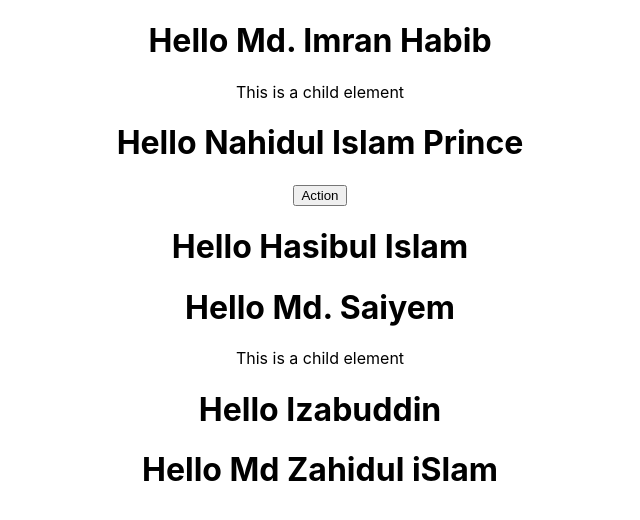
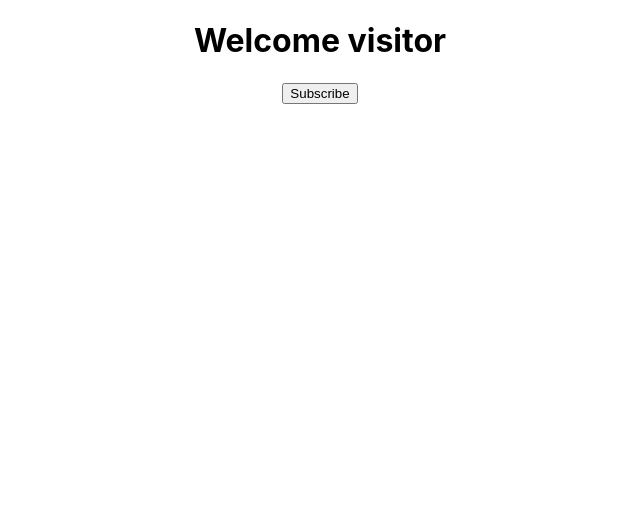
Before and after one commit to MdImranHabib/React, a React (Create React App) app in the folder hello-world/: page / in a window 1280 px wide. Shown: the top 520 px of the page, without its empty margins (320-960 px from the left). Built offline with nearby package versions, Linux system fonts and the light colour scheme.

Commit message:
tried state in Message.js file

```diff
--- a/hello-world/src/App.js
+++ b/hello-world/src/App.js
@@ -2,11 +2,13 @@ import logo from './logo.svg';
 import './App.css';
 import {Greet} from "./components/Greet";
 import Welcome from "./components/Welcome";
+import Message from "./components/Message";
 
 function App() {
   return (
     <div className="App">
-      <Greet name="Md. Imran Habib">
+      <Message />
+      {/* <Greet name="Md. Imran Habib">
         <p>This is a child element</p>
       </Greet>
       <Greet name="Nahidul Islam Prince">
@@ -17,7 +19,7 @@ function App() {
         <p>This is a child element</p>
       </Welcome>
       <Welcome name="Izabuddin" />
-      <Welcome name="Md Zahidul iSlam" />
+      <Welcome name="Md Zahidul iSlam" /> */}
     </div>
   );
 }
--- /dev/null
+++ b/hello-world/src/components/Message.js
@@ -0,0 +1,27 @@
+import React from "react";
+
+class Message extends React.Component{
+    constructor(){
+        super();
+        this.state = {
+            message: "Welcome visitor"
+        }
+    }
+
+    changeMessage(){
+        this.setState({
+            message: "Thank you for subscribing"
+        })
+    }
+
+    render(){
+        return(
+            <div>
+                <h1>{this.state.message}</h1>
+                <button onClick={() => this.changeMessage()}>Subscribe</button>
+            </div>
+        );
+    }
+}
+
+export default Message;
```
